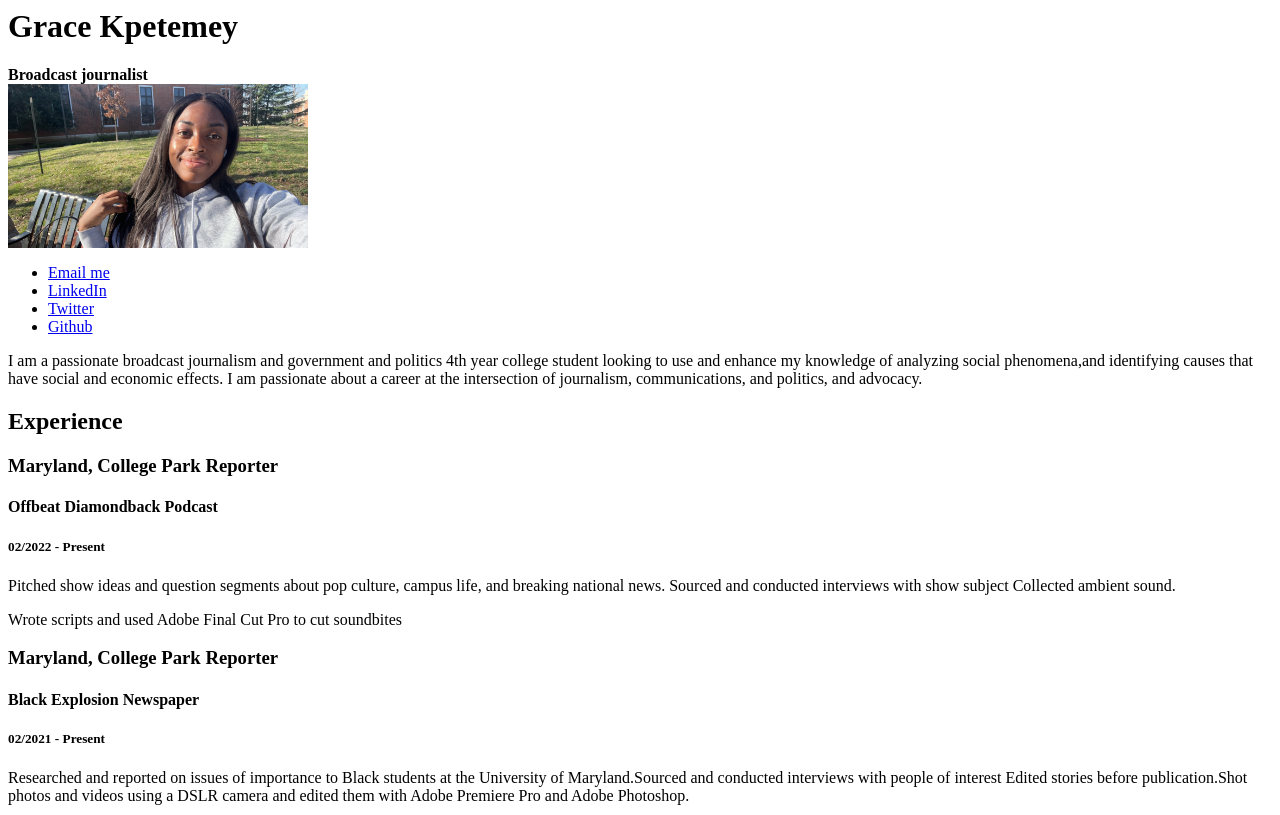
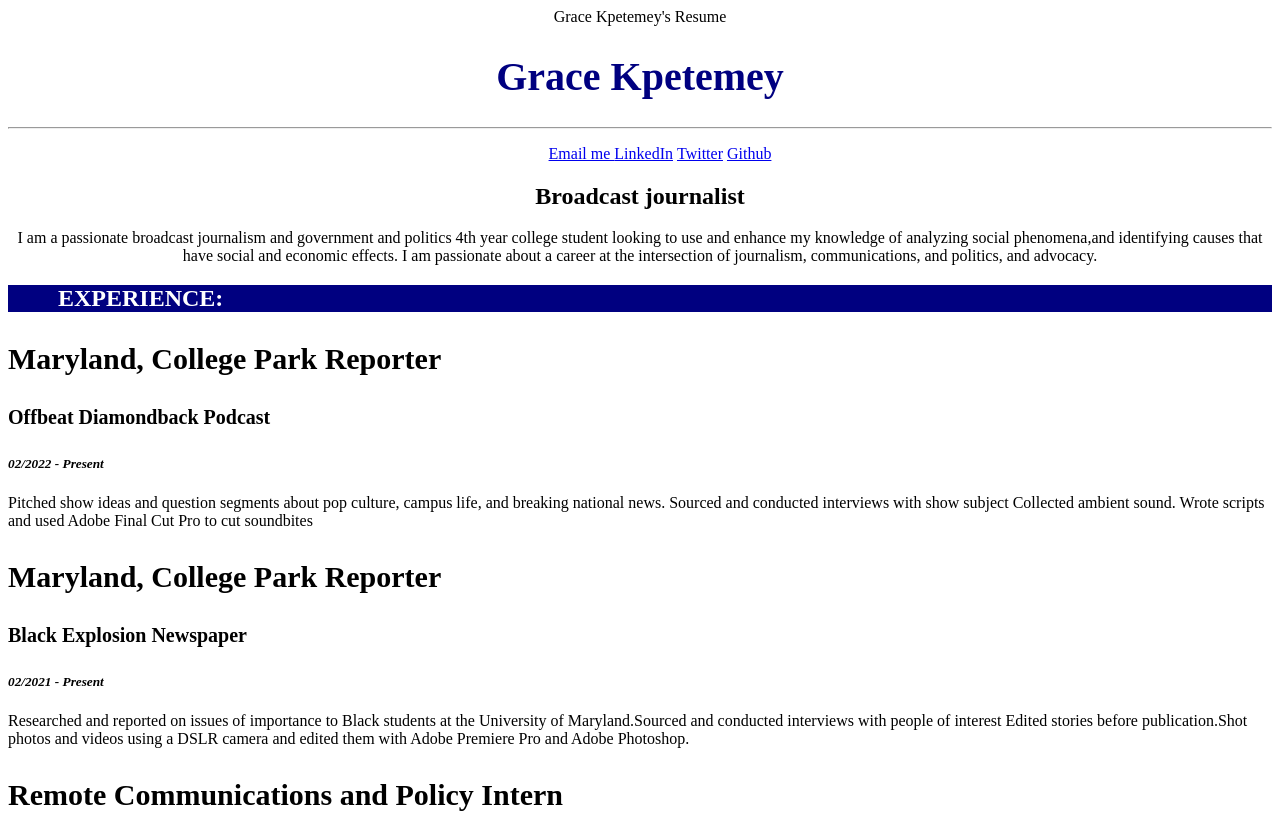
Before and after one commit to gracek2112/jour-352-, a plain HTML site: page Resume/index.html in a window 1280 px wide. Shown: the top 815 px of the page. Drawn offline with Linux system fonts and the light colour scheme.

Commit message:
css added to resume
style stuff

```diff
--- a/Resume/index.html
+++ b/Resume/index.html
@@ -2,6 +2,7 @@
 <html   land="en">
 
 <head>
+  <link rel="stylesheet" href ="resume_project.css"
   <title>Grace Kpetemey's Resume</title>
 </head>
 
@@ -11,62 +12,62 @@
 
 
 
-<h1>Grace Kpetemey</h1>
-<strong>Broadcast journalist</strong><br>
+<h1 id="banner">Grace Kpetemey</h1>
+<hr>
 
-<img src="Grace Kpetemey.JPG" width="300"px>
-
-<ul>
+<ul id="list_link">
 
 
-  <li><a href= "malito:gvlk226@gmail.com">Email me </a></li>
-  <li><a href= "https://www.linkedin.com/in/grace-kpetemey-44b33a1a5">LinkedIn</a></li>
-<li><a href="https://twitter.com/KpetemeyGrace">Twitter</a></li>
-  <li><a href= "https://github.com/gracek2112">Github</a></li>
+  <li class="links"><a href= "malito:gvlk226@gmail.com">Email me </a></li>
+  <li class="links"><a href= "https://www.linkedin.com/in/grace-kpetemey-44b33a1a5">LinkedIn</a></li>
+<li class="links"><a href="https://twitter.com/KpetemeyGrace">Twitter</a></li>
+  <li class="links"><a href= "https://github.com/gracek2112">Github</a></li>
   </ul>
 
+  <h2>Broadcast journalist</h2>
 
+
+<!-- <img src="Grace Kpetemey.JPG" width="300"px> -->
 
 
 <p>I am a passionate broadcast journalism and government and politics 4th year college student looking to use and enhance my knowledge of analyzing social phenomena,and  identifying causes that have social and economic effects. I am passionate about a career at the intersection of journalism, communications,   and politics, and advocacy.</p>
 
-
-<h2>Experience</h2>
+<h2 class="info_header">EXPERIENCE:</h2>
 
   <h3>Maryland, College Park Reporter</h3>
   <h4>Offbeat Diamondback Podcast</h4>
     <h5>02/2022 - Present</h5>
-<p>Pitched show ideas and question segments about pop culture, campus life, and breaking national news. Sourced and conducted interviews with show subject Collected ambient sound.</p> Wrote scripts and used Adobe Final Cut Pro to cut soundbites
+<p class="detail">Pitched show ideas and question segments about pop culture, campus life, and breaking national news. Sourced and conducted interviews with show subject Collected ambient sound. Wrote scripts and used Adobe Final Cut Pro to cut soundbites</p>
 <h3> Maryland, College Park Reporter</h3>
 <h4>Black Explosion Newspaper</h4>
-<h5>02/2021 - Present</h5>
-  <p>Researched and reported on issues of importance to Black students at the University of Maryland.Sourced and conducted interviews with people of interest Edited stories before publication.Shot photos and videos using a DSLR camera and edited them with Adobe Premiere Pro and Adobe Photoshop.</p>
+<h5 >02/2021 - Present</h5>
+  <p class="detail">Researched and reported on issues of importance to Black students at the University of Maryland.Sourced and conducted interviews with people of interest Edited stories before publication.Shot photos and videos using a DSLR camera and edited them with Adobe Premiere Pro and Adobe Photoshop.</p>
   <h3>Remote Communications and Policy Intern</h3>
   <h4>The Sierra Club</h4>
    <h5>07/2021 - 12/2021</h5>
-  <p>Tracked media coverage and analyzed media campaigns.Drafted press releases and opinion editorial content.Assembled media database for internal communications team with contacts in the journalism field that the company could contact for campaign needs.Researched and pitched stories to reporters.</p>
+  <p class="detail">Tracked media coverage and analyzed media campaigns.Drafted press releases and opinion editorial content.Assembled media database for internal communications team with contacts in the journalism field that the company could contact for campaign needs.Researched and pitched stories to reporters.</p>
   <h3> Maryland, Rockville Reporter Intern</h3>
   <h4> Montgomery Community Media</h4>
    <h5>01/2021 - 04/2021</h5>
-<p>  Researched and reported on stories about life in Montgomery County including crime, business openings, and lifestyle features. Sourced people of interest for interviews.Assisted editors with rigorous fact-checking processes to ensure story accuracy.  Edited other reporters' stories as part of the publication-wide editing process.</p>
+<p class="detail">  Researched and reported on stories about life in Montgomery County including crime, business openings, and lifestyle features. Sourced people of interest for interviews.Assisted editors with rigorous fact-checking processes to ensure story accuracy.  Edited other reporters' stories as part of the publication-wide editing process.</p>
 
-<h2>Education</h2>
+<h2 class="info_header">EDUCATION:</h2>
       <ul>
           <li>University of Maryland at College Park | College Park, MD Journalism and Government & Politics | 05/2023</li>
 
           <li>GPA: 3.2</li>
 
-        <ul>
+        </ul>
 
+
+<h2 class="info_header">SKILLS:</h2>
 <ul>
-
-<h2>Skills:</h2>
   <li>Gephi network analysis and data visualization</li>
   <li>Proficient in Cision, and TVeyes</li>
   <li>Proficient with R studio programming and statistical analysis</li>
   <li>Proficient with Premiere Pro</li>
+</ul>
 
-<ul>
 
 
 
--- /dev/null
+++ b/Resume/resume_project.css
@@ -0,0 +1,51 @@
+#banner{
+  text-align: center;
+  font-size: 40px;
+  color: #000080;
+}
+
+body {
+  text-align: center;
+  font-family: "Times New Roman", Times, serif;
+}
+
+hr {
+  color: #000080
+}
+
+h3, h4, h5, h6 {
+  text-align: left;
+}
+
+h3 {
+  font-weight: bold;
+  font-size: 30px;
+}
+
+h4 {
+  font-size: 20px;
+}
+
+h5 {
+  font-style: italic;
+}
+
+.links {
+  display: inline;
+}
+
+/* h2 {
+  color: #000080;
+  font-size: 30px;
+} */
+
+.info_header {
+  background-color: #000080;
+  color: white;
+  text-align: left;
+  padding-left: 50px;
+}
+
+.detail {
+  text-align: left;
+}
```
Also changed, not shown: 1 other file.
